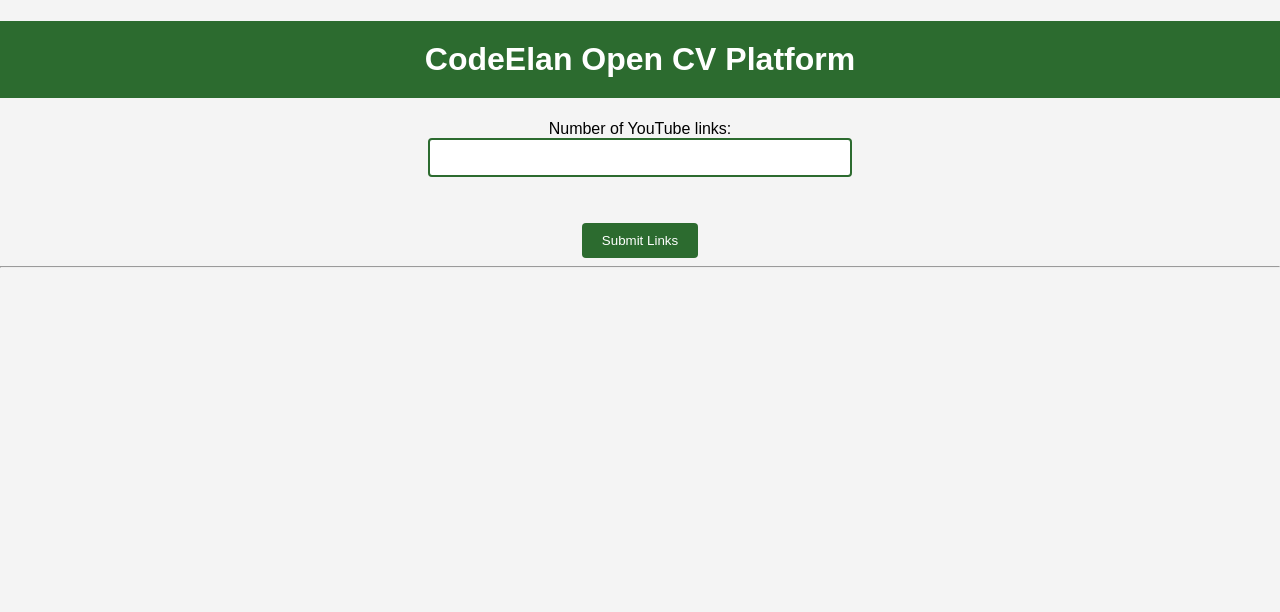
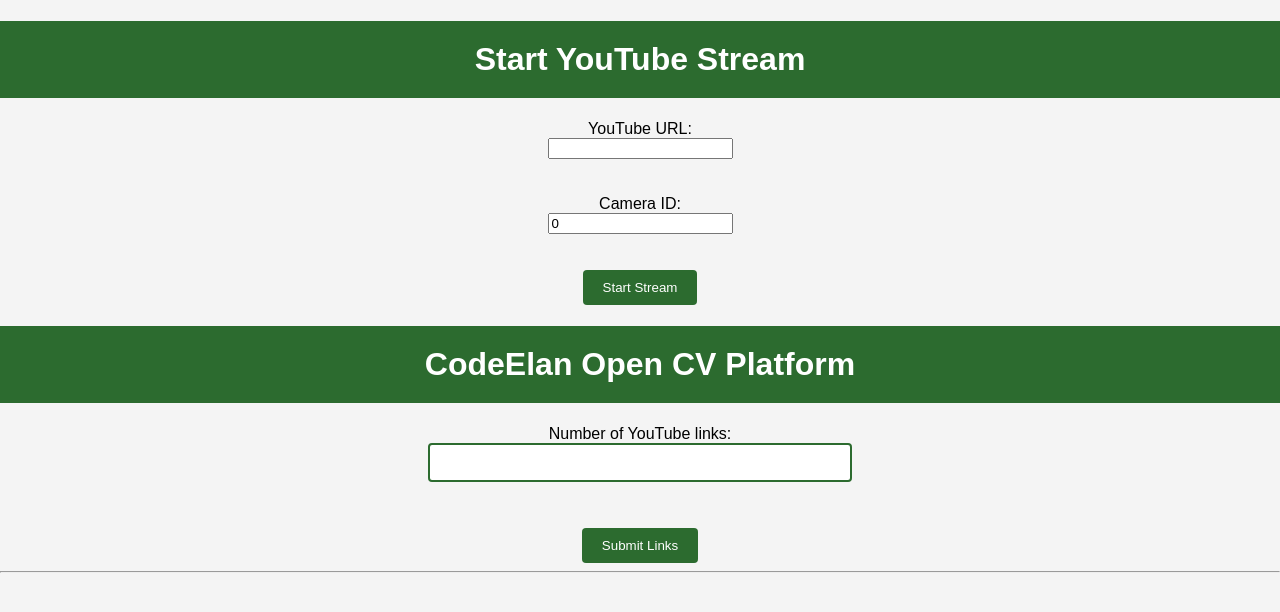
Before and after one commit to CodeElan-tech/AWS_Workflow, a Flask app: page / in a window 1280 px wide. Shown: the top 612 px of the page. Run offline with Flask 3, Linux system fonts and the light colour scheme.

Commit message:
Update index.html

```diff
--- a/templates/index.html
+++ b/templates/index.html
@@ -81,6 +81,18 @@
     </style>
 </head>
 <body>
+    <h1>Start YouTube Stream</h1>
+    <form method="POST">
+        <label for="youtube_url">YouTube URL:</label>
+        <input type="text" id="youtube_url" name="youtube_url" required>
+        <br><br>
+
+        <label for="camera_id">Camera ID:</label>
+        <input type="text" id="camera_id" name="camera_id" value="0">
+        <br><br>
+
+        <button type="submit">Start Stream</button>
+    </form>
     <h1>CodeElan Open CV Platform</h1>
 
     <!-- Form for submitting YouTube links -->
```
